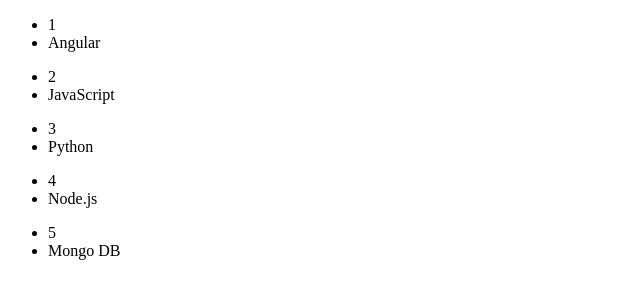
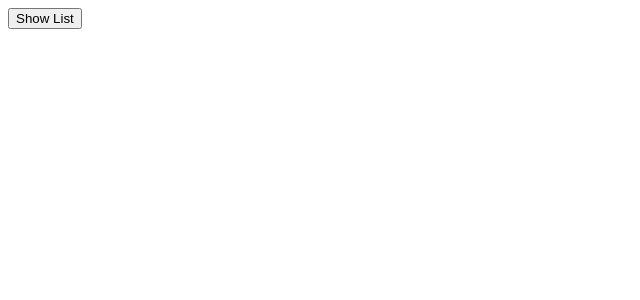
Before and after one commit to devarifkhan/Mastering-Angular, an Angular app in the folder Angular_Directives/: page / in a window 1280 px wide. Shown: the top 300 px of the page, without its empty margins (0-640 px from the left). Built offline with nearby package versions, Linux system fonts and the light colour scheme.

Commit message:
ngIf and ngFor

```diff
--- a/Angular_Directives/src/app/app.component.html
+++ b/Angular_Directives/src/app/app.component.html
@@ -1,7 +1,5 @@
-<div *ngFor="let item of fullStackDev">
-  <ul>
-    <li>{{ item.id }}</li>
-    <li>{{ item.name }}</li>
+<button (click)="show =!show">Show List</button>
 
-  </ul>
-</div>
+<ul *ngIf="show">
+  <li *ngFor="let item of listItems"> {{ item.name }} is {{ item.age  }} years old.</li>
+</ul>
--- a/Angular_Directives/src/app/app.component.ts
+++ b/Angular_Directives/src/app/app.component.ts
@@ -7,21 +7,15 @@
 })
 export class AppComponent {
   title = 'Angular_Directives';
-  fullStackDev = [{
-    id: 1,
-    name: 'Angular',
-  },
-    {
-      id: 2,
-      name:"JavaScript"
+  show: boolean= false;
+  listItems = [{
+    name: "Arif",
+    age:23
+  }, {
+    name: "Jack",
+    age:25
     }, {
-      id: 3,
-      name: "Python"
-    }, {
-      id: 4,
-      name:"Node.js"
-    }, {
-      id: 5,
-      name:"Mongo DB"
-  }];
+    name: "Bella",
+      age:24
+  }]
 }
```
